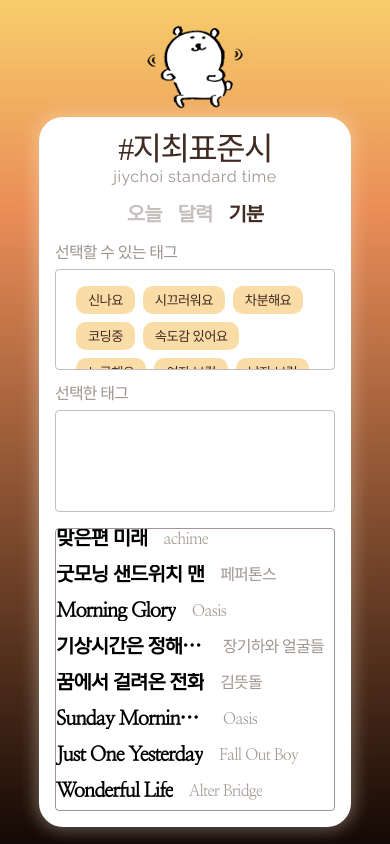
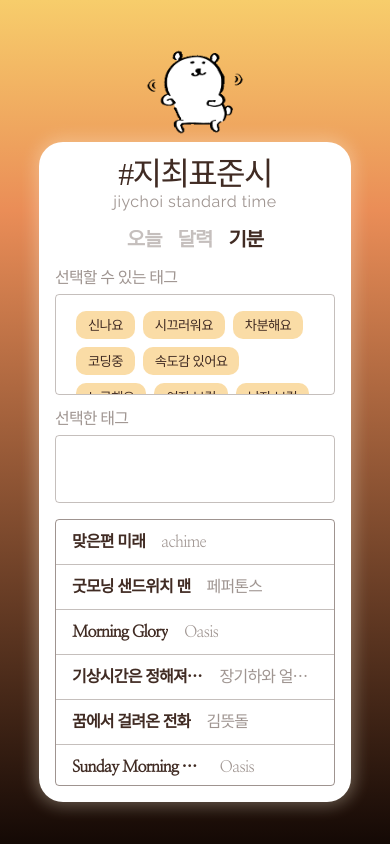
Before and after one commit to chichoon/JiychoiStandardTime, a React (Create React App) app: page /mood in a window 390 px wide. Built offline with nearby package versions, Linux system fonts and the light colour scheme; a web font is replaced by a local one.

Commit message:
Design: 반응형, 컨테이너 높이 늘었다 줄었다 하는 것 수정

```diff
--- a/src/components/Layout/layout.module.scss
+++ b/src/components/Layout/layout.module.scss
@@ -26,7 +26,7 @@
 
 .layoutContainer {
   width: 100%;
-  height: calc(100% - sizes.$LAYOUT_IMAGE_SIZE / 2);
+  height: calc(100% - sizes.$LAYOUT_IMAGE_SIZE);
   padding: sizes.$LAYOUT_PADDING;
   background-color: colors.$WHITE;
   border-radius: sizes.$LAYOUT_BORDER_RADIUS;
--- a/src/components/PlayerComponent/index.tsx
+++ b/src/components/PlayerComponent/index.tsx
@@ -30,7 +30,7 @@ const PlayerComponent = ({ song, onEnded, loop }: IProps) => {
       />
       <div className={styles.playerInformation}>
         <p className={styles.playerDate}>{`#${song.index} ${dayjs(song.date).format('YYYY년 MM월 DD일')}`}</p>
-        <dl className={cx('currentSongInfo')}>
+        <dl className={cx(styles.playerSongInfo, 'currentSongInfo')}>
           <dt ref={titleRef}>{song.title}</dt>
           <dd>{song.artist}</dd>
           <div
--- a/src/components/PlayerComponent/playerComponent.module.scss
+++ b/src/components/PlayerComponent/playerComponent.module.scss
@@ -33,6 +33,10 @@
     border: 1px solid colors.$DARK30;
     border-radius: 4px;
   }
+
+  .playerSongInfo {
+    margin-bottom: 16px;
+  }
 }
 
 .tooltip {
--- a/src/router/Mood/FilteredSongList/FilteredSongElement.tsx
+++ b/src/router/Mood/FilteredSongList/FilteredSongElement.tsx
@@ -10,7 +10,7 @@ interface IProps {
 const FilteredSongElement = ({ song }: IProps) => {
   return (
     <li className={styles.filteredSongElement}>
-      <dl className={cx('currentSongInfo')}>
+      <dl className={cx(styles.filteredSongInfo, 'currentSongInfo')}>
         <dt>{song.title}</dt>
         <dd>{song.artist}</dd>
       </dl>
--- a/src/router/Mood/FilteredSongList/filteredSongList.module.scss
+++ b/src/router/Mood/FilteredSongList/filteredSongList.module.scss
@@ -3,39 +3,27 @@
 @use 'styles/mixins/flexbox';
 
 .filteredSongListWrapper {
-  height: calc(100% - 24vh - 32px - 48px);
-  min-height: 12vh;
-  overflow-y: auto;
+  @include flexbox.flexbox(start, start);
+  flex-direction: column;
+  width: 100%;
+  height: calc(100% - 20vh - 32px - 48px);
+  overflow: auto;
   border: 1px solid colors.$DARK50;
   border-radius: 4px;
 }
 
 .filteredSongElement {
-  .currentSongInfo {
-    @include flexbox.flexbox(start, center);
-    position: relative;
-    flex-direction: row;
-    width: 100%;
-    margin-bottom: 16px;
+  width: 100%;
+  padding: 12px 16px;
+  border-bottom: 1px solid colors.$DARK30;
 
+  &:last-child {
+    border-bottom: none;
+  }
+
+  .filteredSongInfo {
     dt {
-      max-width: calc(60% - 16px);
-      margin-right: 16px;
-      overflow: hidden;
-      font-size: sizes.$FONT_SUBTITLE;
-      font-weight: 700;
-      line-height: sizes.$FONT_SUBTITLE;
-      text-overflow: ellipsis;
-      white-space: nowrap;
-    }
-
-    dd {
-      max-width: 40%;
-      overflow: hidden;
-      line-height: sizes.$FONT_SUBTITLE;
-      color: colors.$DARK50;
-      text-overflow: ellipsis;
-      white-space: nowrap;
+      font-size: initial;
     }
   }
 }
--- a/src/router/Mood/TagSelector/tagSelector.module.scss
+++ b/src/router/Mood/TagSelector/tagSelector.module.scss
@@ -11,7 +11,7 @@
   }
 
   .tagList {
-    @include flexbox.flexbox(start, center);
+    @include flexbox.flexbox(start, start);
     flex-flow: wrap;
     width: 100%;
     height: 12vh;
@@ -25,5 +25,9 @@
     li {
       margin: 4px;
     }
+
+    &:last-child {
+      height: 8vh;
+    }
   }
 }
--- a/src/styles/global.scss
+++ b/src/styles/global.scss
@@ -13,7 +13,6 @@
   position: relative;
   flex-direction: row;
   width: 100%;
-  margin-bottom: 16px;
   font-family: 'Nanum Myeongjo', serif;
 
   dt {
@@ -23,6 +22,7 @@
     font-size: sizes.$FONT_SUBTITLE;
     font-weight: 700;
     line-height: sizes.$FONT_SUBTITLE;
+    color: colors.$DARK;
     text-overflow: ellipsis;
     white-space: nowrap;
   }
```
